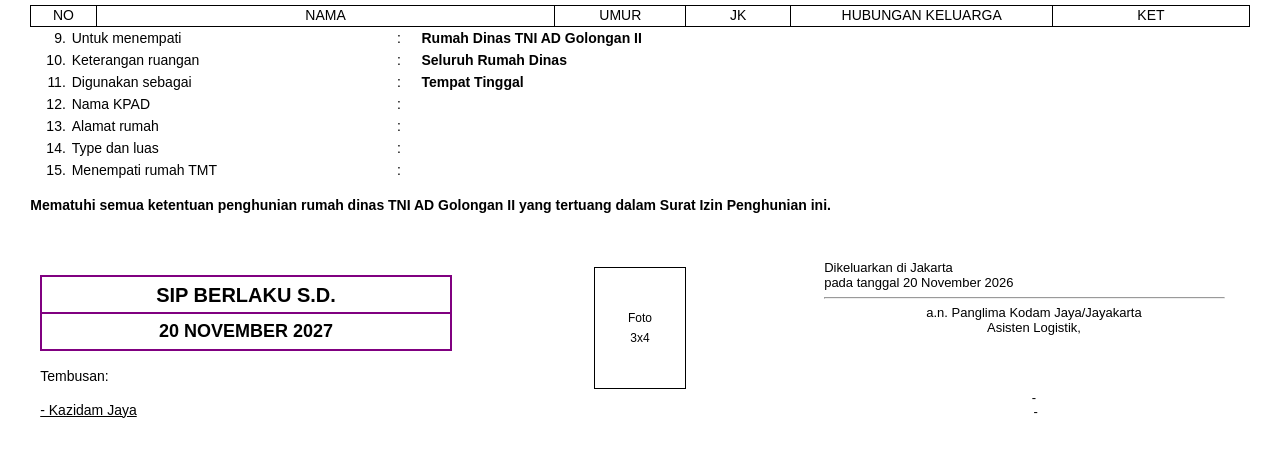
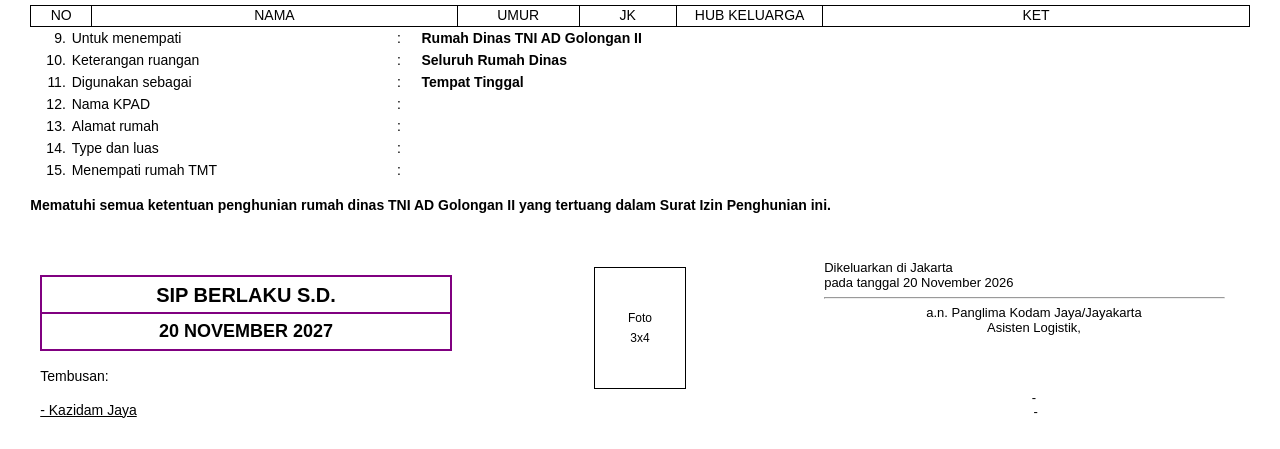
Before and after one commit to alfinaswar/sip-app, a Laravel app: template resources/views/surat-izin/cetak_surat.blade.php in a window 1280 px wide. Shown: the part 483-932 px from the top of the page. Run offline with Laravel 10, Linux system fonts and the light colour scheme; the template is opened without the code that fills it, so the values that code supplies are empty.

Commit message:
style: sempitkan kolom hubungan keluarga dan lebarkan keterangan di cetak surat
Label HUBUNGAN KELUARGA menjadi HUB KELUARGA (20% ke 12%), kolom NAMA 35% ke 30%, kolom KET 15% ke 35%. Tabel anggota keluarga kosong dan berisi dibuat konsisten.

```diff
--- a/resources/views/surat-izin/cetak_surat.blade.php
+++ b/resources/views/surat-izin/cetak_surat.blade.php
@@ -220,11 +220,11 @@
                         <thead>
                             <tr>
                                 <td style="text-align: center; width: 5%;">NO</td>
-                                <td style="text-align: center; width: 35%;">NAMA</td>
-                                <td style="text-align: center; width: 15%;">UMUR</td>
+                                <td style="text-align: center; width: 30%;">NAMA</td>
+                                <td style="text-align: center; width: 10%;">UMUR</td>
                                 <td style="text-align: center; width: 8%;">JK</td>
-                                <td style="text-align: center; width: 20%;">HUBUNGANKELUARGA</td>
-                                <td style="text-align: center; width: 15%;">KET</td>
+                                <td style="text-align: center; width: 12%;">HUB KELUARGA</td>
+                                <td style="text-align: center; width: 35%;">KET</td>
                             </tr>
                         </thead>
                         <tbody>
@@ -247,11 +247,11 @@
                         <thead>
                             <tr>
                                 <td style="text-align: center; width: 5%;">NO</td>
-                                <td style="text-align: center; width: 35%;">NAMA</td>
+                                <td style="text-align: center; width: 30%;">NAMA</td>
                                 <td style="text-align: center; width: 10%;">UMUR</td>
                                 <td style="text-align: center; width: 8%;">JK</td>
-                                <td style="text-align: center; width: 20%;">HUBUNGAN KELUARGA</td>
-                                <td style="text-align: center; width: 15%;">KET</td>
+                                <td style="text-align: center; width: 12%;">HUB KELUARGA</td>
+                                <td style="text-align: center; width: 35%;">KET</td>
                             </tr>
                         </thead>
                         <tbody>
```
